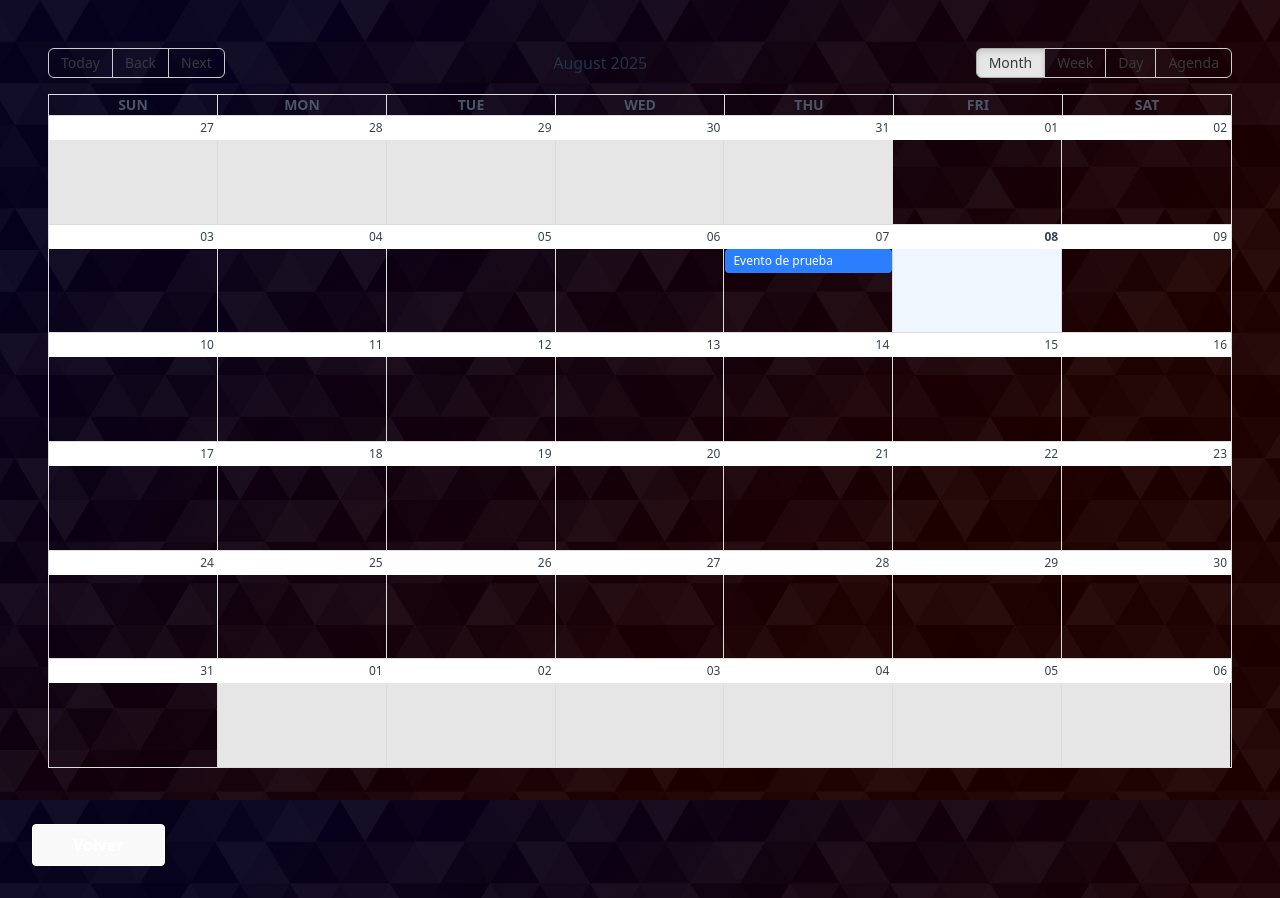
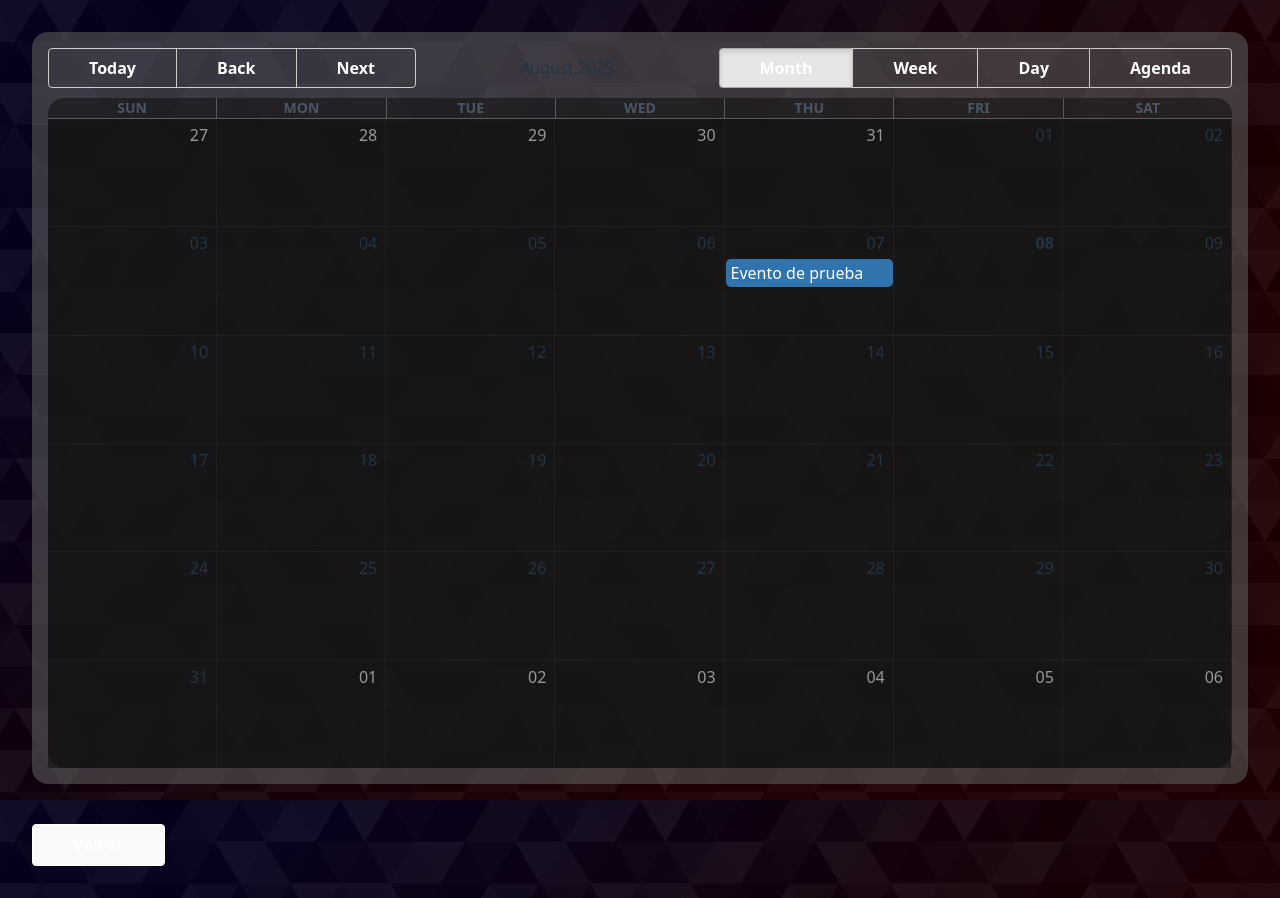
Before and after one commit to tobiasR2004/Habit-Tracker, a React (Vite) app in the folder Habit-Tracker/: page /ManageHabits in a window 1280 px wide. Built offline with nearby package versions, Linux system fonts and the light colour scheme.

Commit message:
custom Calendar

```diff
--- a/Habit-Tracker/src/App.css
+++ b/Habit-Tracker/src/App.css
@@ -1,4 +1,3 @@
-
 @import "tailwindcss";
 
 
@@ -9,47 +8,91 @@
 }
 
 /*ESTILOS PARA CALENDARIO*/
-
-/* Botón de hoy */
-.rbc-btn-group button {
-  @apply px-3 py-1 text-sm font-medium rounded-md hover:bg-red-800;
+.rbc-calendar {
+  @apply rounded-2xl;
 }
 
-/* Toolbar (barra de navegación superior) */
-.rbc-toolbar {
-  @apply flex flex-col md:flex-row justify-between items-center gap-4 mb-4;
-}
-
-/* Encabezado del calendario (dom, lun, mar...) */
 .rbc-header {
   @apply text-center text-sm font-semibold text-gray-600 uppercase;
 }
 
-/* Celdas del calendario */
-.rbc-date-cell {
-  @apply text-xs p-1 text-gray-700 bg-[#ffffff]
+
+.rbc-day-bg {
+  @apply bg-[#0a0a0a81];
 }
 
-/* Día activo (hoy) */
-.rbc-today {
-   background-color: #eff6ff; /* Tailwind's bg-blue-50 */
+.rbc-calendar button {
+  @apply rounded-2xl py-1 px-1 hover:bg-[#ffffff2e];
 }
 
-/* Evento */
-.rbc-event {
-  @apply bg-blue-500 text-white text-xs px-2 py-1 rounded shadow;
+.rbc-month-view {
+  @apply bg-[#0a0a0a81] rounded-2xl border-none;
 }
 
+.rbc-toolbar button {
+  @apply border-1 text-white font-bold py-2 px-10 rounded hover:bg-[#ffffff2e];
+}
 
+/*Month Styles*/
+
+.rbc-month-view .rbc-day-bg {
+  @apply border-[#212121dd];
+}
+
+/* Quitar borde del header (Lun, Mar, etc.) */
+.rbc-month-view .rbc-header {
+  @apply border-[#646464dd];
+}
+
+.rbc-month-view .rbc-month-row {
+ @apply border-[#212121dd];
+}
+
+/* También de las filas internas */
+.rbc-month-view .rbc-row {
+  @apply border-[#212121dd];
+}
+
+/* Day Styles */
+
+/* Encabezado (nombres de días y columna de horas) */
+  .rbc-time-header {
+    @apply border-[#212121dd];
+  }
+
+  /* Cada celda de encabezado de día */
+  .rbc-time-header-cell {
+    @apply border-[#212121dd] bg-[#0a0a0a81];
+  }
+
+  /* Columnas de cada día */
+  .rbc-time-column {
+    @apply  bg-[#0a0a0a81] border-[#212121dd];
+  }
+
+  /* Grupos de slots de hora (líneas horizontales) */
+  .rbc-timeslot-group {
+    @apply border-[#212121dd];
+  }
+
+  /* Quitar/modificar borde del área de contenido */
+  .rbc-time-content {
+    @apply border-[#212121dd];
+  }
+
+
+/*dias fuera del mes actual*/
 
 @layer utilities {
   .font-kanit {
     font-family: 'Kanit', sans-serif;
   }
+
   .font-kanit-medium {
     font-family: 'Kanit', sans-serif;
     font-weight: 500;
   }
+
   .font-kanit-bold {
     font-family: 'Kanit', sans-serif;
     font-weight: 700;
@@ -60,6 +103,7 @@
   from {
     transform: rotate(0deg);
   }
+
   to {
     transform: rotate(360deg);
   }
--- a/Habit-Tracker/src/components/Calendar.tsx
+++ b/Habit-Tracker/src/components/Calendar.tsx
@@ -36,7 +36,7 @@ export const CalendarPage = () => {
         events={events}
         startAccessor="start"
         endAccessor="end"
-        defaultView="month"
+        defaultView="day"
         view={view}
         onView={(newView) => setView(newView)}
         date={date}
--- a/Habit-Tracker/src/components/menucomponents/ManageHabits.tsx
+++ b/Habit-Tracker/src/components/menucomponents/ManageHabits.tsx
@@ -10,7 +10,7 @@ export default function ManageHabits() {
         }
     return (
         <section className="object-top-left">
-            <div>
+            <div className="bg-[#6060608e] rounded-2xl">
                 <CalendarPage />
             </div>
         <button className='border-1 mt-10 text-white font-bold py-2 px-10 rounded hover:bg-[#ffffff2e] hover:scale-110 origin-bottom-left transition-all duration-150' onClick={handleMenu}> Volver </button>
```
